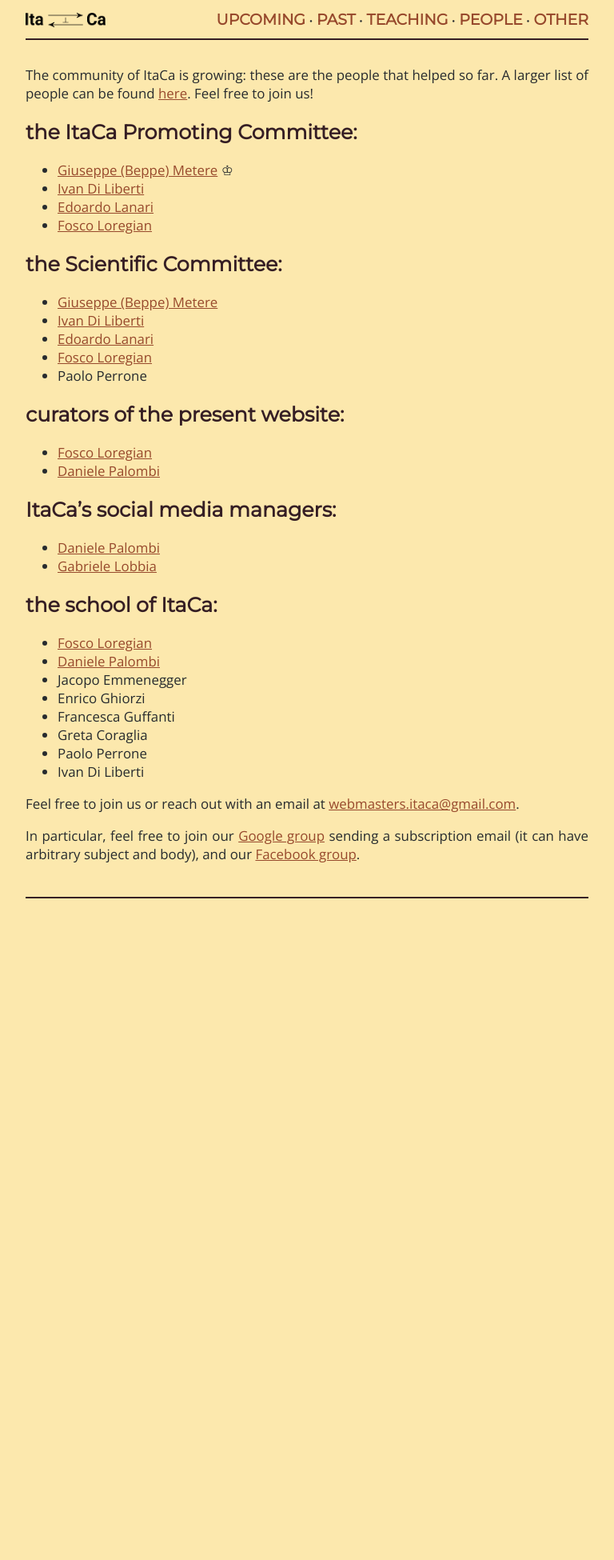
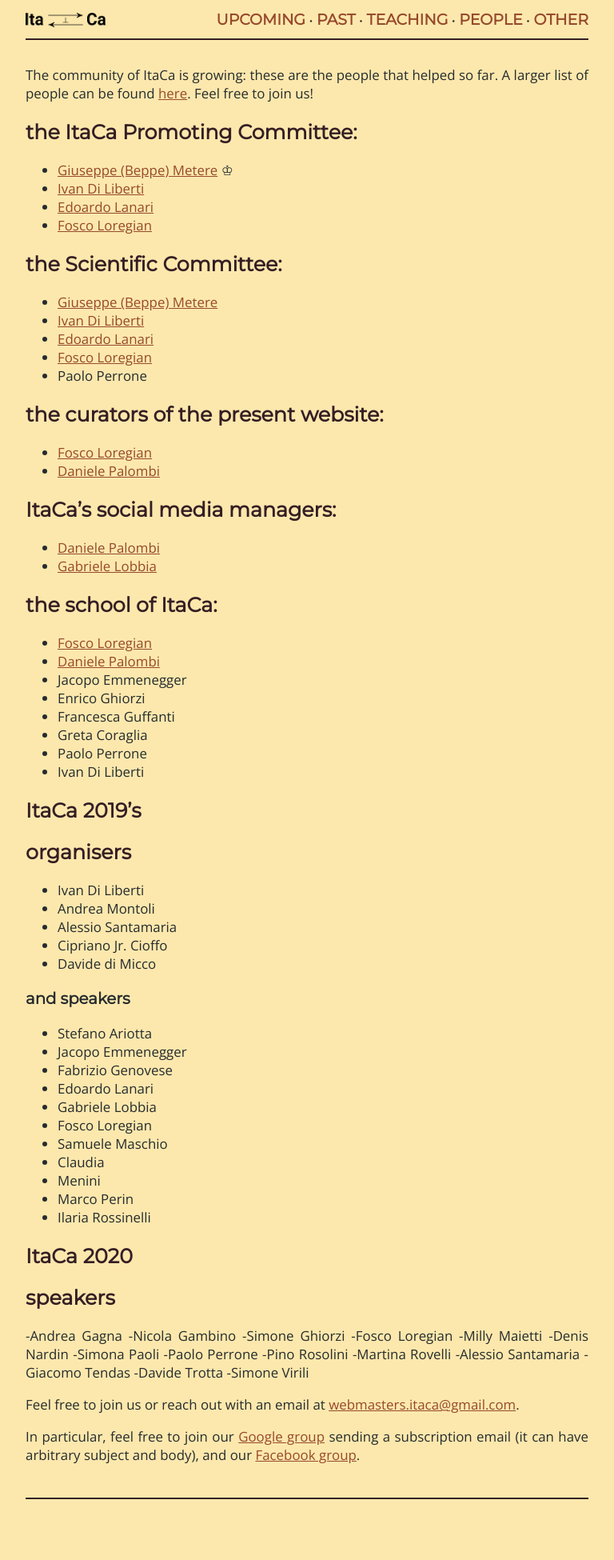
Before and after one commit to Progetto-ItaCa/Progetto-ItaCa.github.io, a Jekyll site: the page built from pages/name.md, in a window 1280 px wide. Shown: the whole page at 80% size, without its empty margins (256-1024 px from the left). Built offline with Jekyll 4.4.1, drawn with Linux system fonts in a browser that asks for light colours; our own code applies the rules of GitHub Pages for plain Markdown files; before the commit the page ends 1199 px from its top, so only the background shows below that.

Commit message:
added a few names

```diff
--- a/pages/name.md
+++ b/pages/name.md
@@ -20,7 +20,7 @@ The community of ItaCa is growing: these are the people that helped so far. A la
 - <a href="http://tetrapharmakon.github.io" target="_blank">Fosco Loregian</a>
 - Paolo Perrone
 
-## curators of the present website:
+## the curators of the present website:
 <div id="web"></div>
 
 - <a href="http://tetrapharmakon.github.io" target="_blank">Fosco Loregian</a>
@@ -44,6 +44,50 @@ The community of ItaCa is growing: these are the people that helped so far. A la
 - Paolo Perrone
 - Ivan Di Liberti
 
+## ItaCa 2019's
+
+## organisers
+
+- Ivan Di Liberti
+- Andrea Montoli
+- Alessio Santamaria
+- Cipriano Jr. Cioffo
+- Davide di Micco
+
+### and speakers
+
+- Stefano Ariotta
+- Jacopo Emmenegger
+- Fabrizio Genovese
+- Edoardo Lanari
+- Gabriele Lobbia
+- Fosco Loregian
+- Samuele Maschio
+- Claudia
+- Menini
+- Marco Perin
+- Ilaria Rossinelli
+
+## ItaCa 2020
+
+## speakers
+
+ -Andrea Gagna
+ -Nicola Gambino
+ -Simone Ghiorzi
+ -Fosco Loregian
+ -Milly Maietti
+ -Denis Nardin
+ -Simona Paoli
+ -Paolo Perrone
+ -Pino Rosolini
+ -Martina Rovelli
+ -Alessio Santamaria
+ -Giacomo Tendas
+ -Davide Trotta
+ -Simone Virili
+
+
 Feel free to join us or reach out with an email at [webmasters.itaca@gmail.com](mailto:webmasters.itaca@gmail.com).
 
 In particular, feel free to join our [Google group](mailto:progettoitaca+subscribe@googlegroups.com) sending a subscription email (it can have arbitrary subject and body), and our [Facebook group](https://www.facebook.com/groups/507590330041282/).
```
Also changed, not shown: pages/fest21.md (+1 -0 lines).
